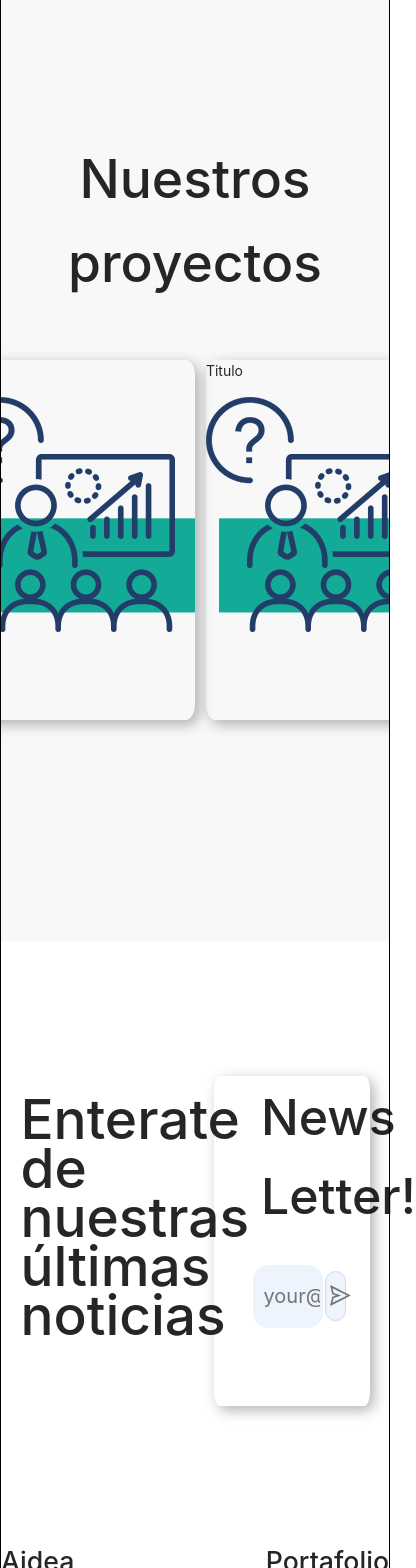
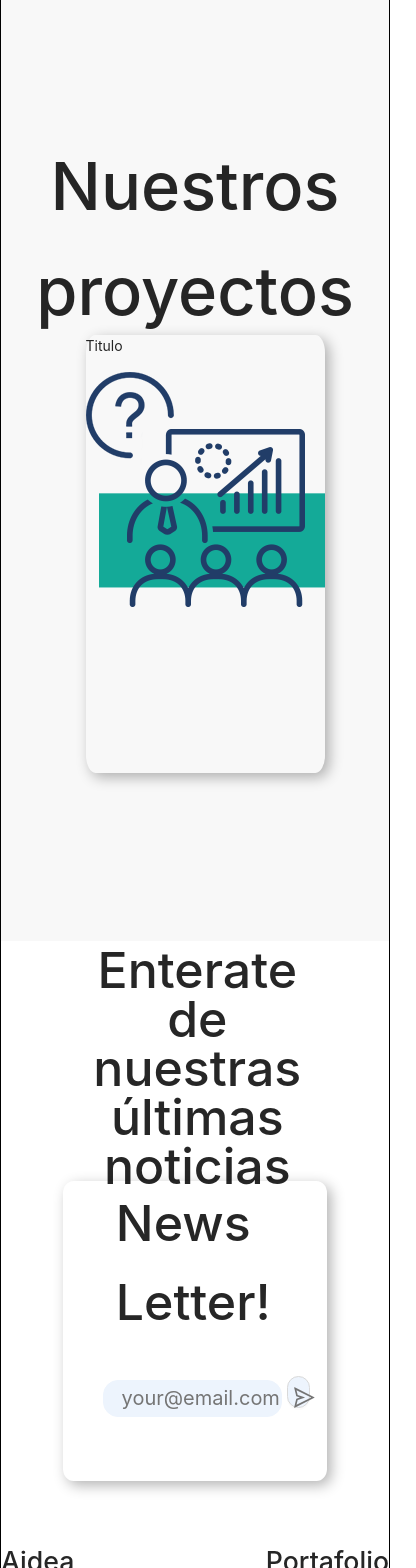
Before and after one commit to AideaCompany/web_aidea, a Next.js app: page / in a window 390 px wide. Shown: the part 780-2348 px from the top of the page, 416 px wide, since content can reach past the window. Built offline with nearby package versions, Linux system fonts and the light colour scheme.

Commit message:
maquetación

```diff
--- a/styles/Layout.scss
+++ b/styles/Layout.scss
@@ -42,6 +42,12 @@
 @media screen and (max-width: 1280px) {
   .main_layout {
     width: 100%;
+  }
+}
+
+@media screen and (max-width: 1024px) {
+  .main_layout {
+    width: 100%;
 
     .father {
       .father_buttons {
@@ -51,11 +57,14 @@
   }
 }
 
-@media screen and (max-width: 1024px) {
-}
-
 @media screen and (max-width: 768px) {
+  .main_layout {
+    width: 100%;
+  }
 }
 
 @media screen and (max-width: 640px) {
+  .main_layout {
+    width: 100%;
+  }
 }
--- a/styles/News.scss
+++ b/styles/News.scss
@@ -91,3 +91,299 @@
     }
   }
 }
+
+@media screen and (max-width: 1280px) {
+  .main_news {
+    width: 100%;
+  }
+}
+@media screen and (max-width: 1024px) {
+  .main_news {
+    width: 100%;
+    height: 600px;
+    display: flex;
+    flex-direction: column;
+    justify-content: center;
+    align-items: bottom;
+    background-color: white;
+
+    .tittle_news {
+      width: 80%;
+      height: 30%;
+      display: flex;
+      justify-content: center;
+      align-items: center;
+      text-align: center;
+      padding-left: 20%;
+      padding-bottom: 5%;
+      line-height: 3.5em;
+
+      > h3 {
+        width: 100%;
+        font-size: 55px;
+        justify-content: center;
+        align-items: center;
+        padding-left: 0%;
+      }
+    }
+
+    .container_news {
+      width: 100%;
+      height: 50%;
+      display: flex;
+      flex-direction: column;
+      justify-content: center;
+      align-items: center;
+      padding-left: 10%;
+      padding-right: 10%;
+
+      .container_cards {
+        width: 85%;
+        height: 100%;
+        display: flex;
+        flex-direction: column;
+        justify-content: center;
+        align-items: center;
+        box-shadow: 0.3em 0.3em 1em rgba(0, 0, 0, 0.3);
+        border-radius: 4%;
+        padding-top: 1%;
+
+        > h4 {
+          width: 100%;
+          font-size: 50px;
+
+          justify-content: center;
+          align-items: center;
+          padding-left: 30%;
+          padding-bottom: 3%;
+        }
+
+        .input {
+          width: 100%;
+          height: 50%;
+          font-size: 20px;
+          padding-left: 25%;
+          justify-content: center;
+          align-items: center;
+
+          > input {
+            width: 60%;
+            height: 45%;
+            justify-content: center;
+            align-items: center;
+            font-size: 20px;
+            padding-left: 8%;
+            margin-right: 1%;
+            background-color: #edf4fd;
+            border-radius: 15px;
+            border: 0.5px solid #edf4fd;
+          }
+          > Button {
+            width: 10%;
+            height: 35%;
+            font-size: 21px;
+            padding-left: 3%;
+            margin: 1%;
+            justify-content: center;
+            align-items: center;
+            background-color: #edf4fd;
+            border-radius: 15px;
+          }
+        }
+      }
+    }
+  }
+}
+
+@media screen and (max-width: 768px) {
+  .main_news {
+    width: 100%;
+    height: 600px;
+    display: flex;
+    flex-direction: column;
+    justify-content: center;
+    align-items: bottom;
+    background-color: white;
+
+    .tittle_news {
+      width: 80%;
+      height: 30%;
+      display: flex;
+      justify-content: center;
+      align-items: center;
+      text-align: center;
+      padding-left: 20%;
+      padding-bottom: 5%;
+      line-height: 3.5em;
+
+      > h3 {
+        width: 100%;
+        font-size: 50px;
+        justify-content: center;
+        align-items: center;
+        padding-left: 0%;
+      }
+    }
+
+    .container_news {
+      width: 100%;
+      height: 50%;
+      display: flex;
+      flex-direction: column;
+      justify-content: center;
+      align-items: center;
+      padding-left: 10%;
+      padding-right: 10%;
+
+      .container_cards {
+        width: 85%;
+        height: 100%;
+        display: flex;
+        flex-direction: column;
+        justify-content: center;
+        align-items: center;
+        box-shadow: 0.3em 0.3em 1em rgba(0, 0, 0, 0.3);
+        border-radius: 4%;
+        padding-top: 1%;
+
+        > h4 {
+          width: 100%;
+          font-size: 50px;
+          justify-content: center;
+          align-items: center;
+          padding-left: 25%;
+          padding-bottom: 3%;
+        }
+
+        .input {
+          width: 100%;
+          height: 50%;
+          font-size: 20px;
+          padding-left: 15%;
+          justify-content: center;
+          align-items: center;
+
+          > input {
+            width: 80%;
+            height: 35%;
+            justify-content: center;
+            align-items: center;
+            font-size: 20px;
+            padding-left: 8%;
+            margin-right: 1%;
+            background-color: #edf4fd;
+            border-radius: 15px;
+            border: 0.5px solid #edf4fd;
+          }
+          > Button {
+            width: 10%;
+            height: 30%;
+            font-size: 21px;
+            padding-left: 3%;
+            margin: 1%;
+            justify-content: center;
+            align-items: center;
+            background-color: #edf4fd;
+            border-radius: 15px;
+          }
+        }
+      }
+    }
+  }
+}
+@media screen and (max-width: 640px) {
+  .main_news {
+    width: 100%;
+    height: 600px;
+    display: flex;
+    flex-direction: column;
+    justify-content: center;
+    align-items: bottom;
+    background-color: white;
+
+    .tittle_news {
+      width: 80%;
+      height: 30%;
+      display: flex;
+      justify-content: center;
+      align-items: center;
+      text-align: center;
+      padding-left: 20%;
+      padding-bottom: 5%;
+      line-height: 3.5em;
+
+      > h3 {
+        width: 100%;
+        font-size: 50px;
+        justify-content: center;
+        align-items: center;
+        padding-left: 2%;
+      }
+    }
+
+    .container_news {
+      width: 100%;
+      height: 50%;
+      display: flex;
+      flex-direction: column;
+      justify-content: center;
+      align-items: center;
+      padding-left: 10%;
+      padding-right: 10%;
+
+      .container_cards {
+        width: 85%;
+        height: 100%;
+        display: flex;
+        flex-direction: column;
+        justify-content: center;
+        align-items: center;
+        box-shadow: 0.3em 0.3em 1em rgba(0, 0, 0, 0.3);
+        border-radius: 4%;
+        padding-top: 1%;
+
+        > h4 {
+          width: 100%;
+          font-size: 50px;
+          justify-content: center;
+          align-items: center;
+          padding-left: 20%;
+          padding-bottom: 3%;
+        }
+
+        .input {
+          width: 100%;
+          height: 50%;
+          font-size: 20px;
+          padding-left: 15%;
+          justify-content: center;
+          align-items: center;
+
+          > input {
+            width: 80%;
+            height: 35%;
+            justify-content: center;
+            align-items: center;
+            font-size: 20px;
+            padding-left: 8%;
+            margin-right: 1%;
+            background-color: #edf4fd;
+            border-radius: 15px;
+            border: 0.5px solid #edf4fd;
+          }
+          > Button {
+            width: 10%;
+            height: 30%;
+            font-size: 21px;
+            padding-left: 3%;
+            margin: 1%;
+            justify-content: center;
+            align-items: center;
+            background-color: #edf4fd;
+            border-radius: 15px;
+          }
+        }
+      }
+    }
+  }
+}
--- a/styles/Projects.scss
+++ b/styles/Projects.scss
@@ -30,7 +30,6 @@
     flex-direction: row;
     justify-content: center;
     align-items: center;
-
     padding: 3%;
     overflow-x: scroll;
 
@@ -44,3 +43,134 @@
     }
   }
 }
+
+@media screen and (max-width: 1280px) {
+  .main_projects {
+    width: 100%;
+  }
+}
+
+@media screen and (max-width: 1024px) {
+  .main_projects {
+    width: 100%;
+    display: flex;
+    flex-direction: column;
+    justify-content: flex-start;
+    align-items: center;
+
+    .title_project {
+      height: 100px;
+      display: flex;
+      flex-direction: column;
+      justify-content: center;
+      text-align: center;
+      font-size: 30pt;
+      margin-bottom: 0%;
+      margin-top: 5%;
+
+      > h1 {
+        height: 100px;
+      }
+    }
+    .project_cards {
+      width: 100%;
+      height: 590px;
+      display: flex;
+      flex-direction: row;
+      justify-content: center;
+      align-items: center;
+      padding: 3%;
+      overflow-x: scroll;
+
+      .Cards {
+        width: 100%;
+        height: 75%;
+        margin-left: 10%;
+        box-shadow: 0.3em 0.3em 1em rgba(0, 0, 0, 0.3);
+        border-radius: 4%;
+      }
+    }
+  }
+
+  @media screen and (max-width: 768px) {
+    .main_projects {
+      width: 100%;
+      display: flex;
+      flex-direction: column;
+      justify-content: flex-start;
+      align-items: center;
+
+      .title_project {
+        height: 100px;
+        display: flex;
+        flex-direction: column;
+        justify-content: center;
+        text-align: center;
+        font-size: 25pt;
+        margin-bottom: 0%;
+        margin-top: 5%;
+
+        > h1 {
+          height: 100px;
+        }
+      }
+      .project_cards {
+        width: 100%;
+        height: 75%;
+        display: flex;
+        flex-direction: row;
+        justify-content: center;
+        align-items: center;
+        padding: 3%;
+        overflow: scroll;
+
+        .Cards {
+          margin-left: 15%;
+          box-shadow: 0.3em 0.3em 1em rgba(0, 0, 0, 0.3);
+          border-radius: 4%;
+        }
+      }
+    }
+
+    @media screen and (max-width: 640px) {
+      .main_projects {
+        width: 100%;
+        display: flex;
+        flex-direction: column;
+        justify-content: flex-start;
+        align-items: center;
+
+        .title_project {
+          height: 100px;
+          display: flex;
+          flex-direction: column;
+          justify-content: center;
+          text-align: center;
+          font-size: 25pt;
+          margin-bottom: 0%;
+          margin-top: 5%;
+
+          > h1 {
+            height: 100px;
+          }
+        }
+        .project_cards {
+          width: 100%;
+          height: 75%;
+          display: flex;
+          flex-direction: row;
+          justify-content: space-between;
+          align-items: center;
+          padding: 3%;
+          overflow: scroll;
+
+          .Cards {
+            margin-left: 20%;
+            box-shadow: 0.3em 0.3em 1em rgba(0, 0, 0, 0.3);
+            border-radius: 4%;
+          }
+        }
+      }
+    }
+  }
+}
--- a/styles/slogan.scss
+++ b/styles/slogan.scss
@@ -23,18 +23,12 @@
     height: 810px;
     display: flex;
 
-    flex-direction: column;
-    justify-content: center;
-    align-items: center;
-
-    background-color: #f8f8f8;
-
     > h1 {
       height: 100px;
       display: flex;
       flex-direction: column;
       text-align: center;
-      font-size: 60px;
+      font-size: 65pt;
     }
   }
 }
```
